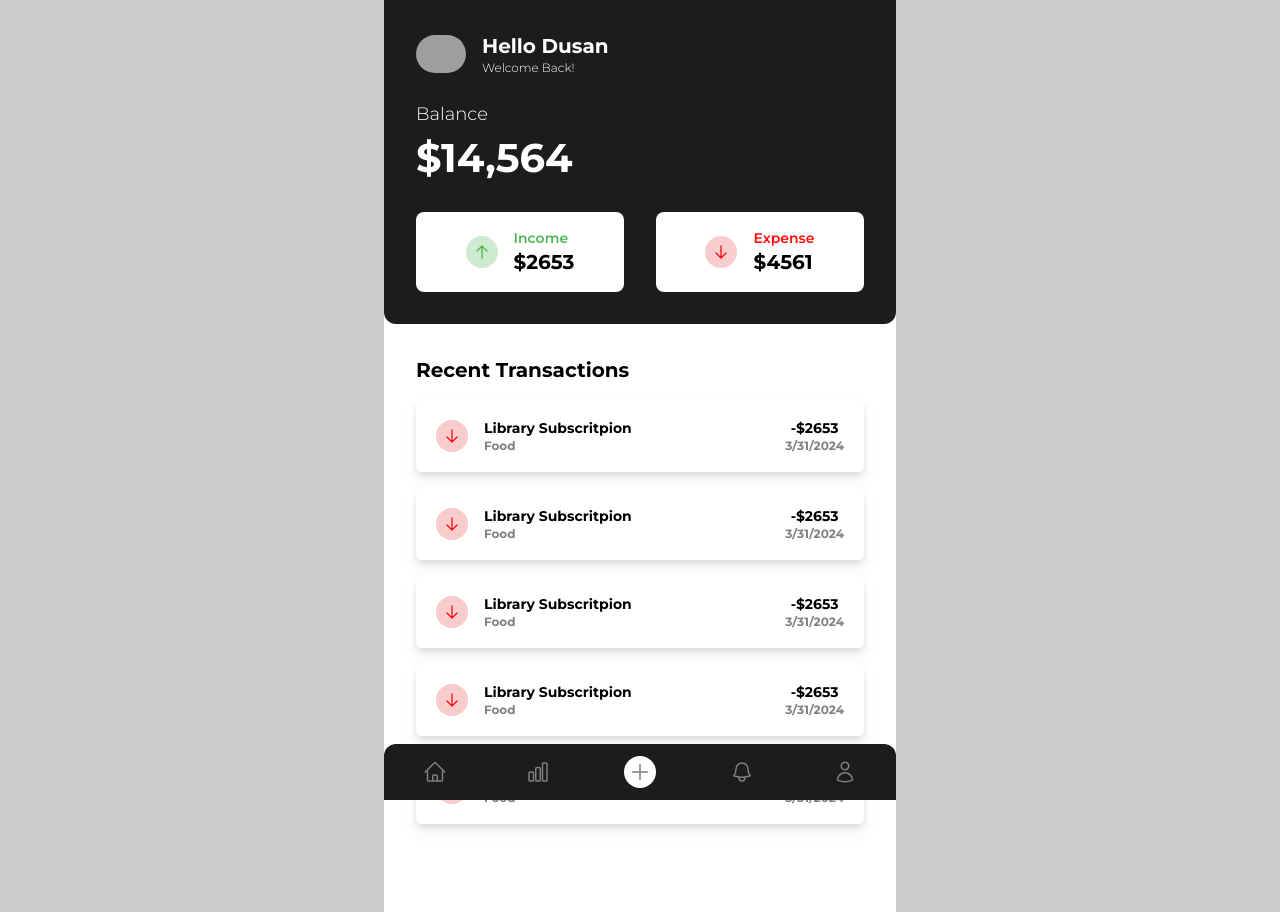
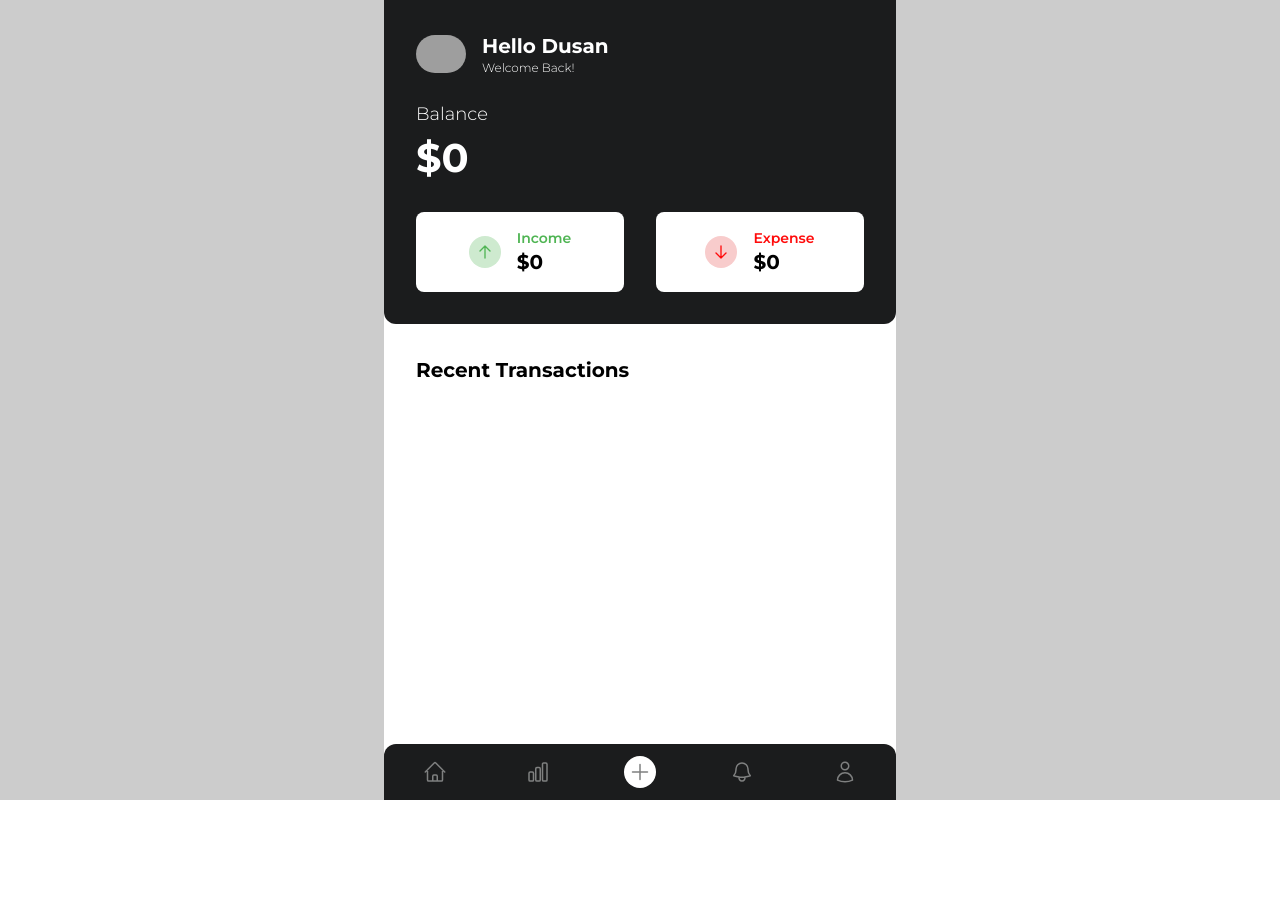
Before and after one commit to stankovic-dusan-fe/vue-budget-tracker, a Vue app: page / in a window 1280 px wide. After the commit the page ends 800 px from the top, so only its background shows below. Built offline with nearby package versions, Linux system fonts and the light colour scheme; grey boxes are pictures that could not be loaded.

Commit message:
Finished add record functionality, added store and actions

```diff
--- a/package.json
+++ b/package.json
@@ -10,6 +10,7 @@
   },
   "dependencies": {
     "@heroicons/vue": "^2.1.3",
+    "pinia": "^2.1.7",
     "vue": "^3.4.21",
     "vue-router": "^4.3.0"
   },
--- a/src/components/ExpenseRecord.vue
+++ b/src/components/ExpenseRecord.vue
@@ -1,7 +1,17 @@
 <template>
-  <BaseForm />
+  <BaseForm @send-transaction="addTransaction"> </BaseForm>
 </template>
 
 <script setup>
 import BaseForm from "@/components/ui/BaseForm.vue";
+
+import { useTransactionStore } from "@/stores/storeTransactions.js";
+
+const storeTransactions = useTransactionStore();
+
+function addTransaction(transaction) {
+  storeTransactions.addTransaction(transaction, "expense");
+  storeTransactions.totalExpense += transaction.amount;
+  storeTransactions.totalBalance -= transaction.amount;
+}
 </script>
--- a/src/components/IncomeRecord.vue
+++ b/src/components/IncomeRecord.vue
@@ -1,7 +1,17 @@
 <template>
-  <BaseForm />
+  <BaseForm @send-transaction="addTransaction"> </BaseForm>
 </template>
 
 <script setup>
 import BaseForm from "@/components/ui/BaseForm.vue";
+
+import { useTransactionStore } from "@/stores/storeTransactions.js";
+
+const storeTransactions = useTransactionStore();
+
+function addTransaction(transaction) {
+  storeTransactions.addTransaction(transaction, "income");
+  storeTransactions.totalIncome += transaction.amount;
+  storeTransactions.totalBalance += transaction.amount;
+}
 </script>
--- a/src/components/TransactionCard.vue
+++ b/src/components/TransactionCard.vue
@@ -1,21 +1,27 @@
 <template>
   <div class="bg-white drop-shadow-lg rounded-md flex px-5 py-2">
     <div class="w-full flex items-center gap-4">
-      <div class="w-8 h-8 rounded-full bg-[#CEEACF] flex justify-center items-center hidden">
+      <div
+        v-if="type === 'income'"
+        class="w-8 h-8 rounded-full bg-[#CEEACF] flex justify-center items-center"
+      >
         <ArrowUpIcon class="h-4 w-4 text-[#50B554] stroke-2" />
       </div>
-      <div class="w-8 h-8 rounded-full bg-[#F8CCCC] flex justify-center items-center">
+      <div
+        v-else
+        class="w-8 h-8 rounded-full bg-[#F8CCCC] flex justify-center items-center"
+      >
         <ArrowDownIcon class="h-4 w-4 text-[#FF0B0B] stroke-2" />
       </div>
       <div class="flex flex-col justify-center">
-        <h4 class="text-nowrap">Library Subscritpion</h4>
-        <span>Food</span>
+        <h4 class="text-nowrap">{{ notes }}</h4>
+        <span>{{ category }}</span>
       </div>
     </div>
     <div class="w-full h-14 flex justify-end">
       <div class="flex flex-col justify-center items-center">
-        <h4>-$2653</h4>
-        <span>3/31/2024</span>
+        <h4>${{ type === "income" ? amount : `-${amount}` }}</h4>
+        <span>{{ date }}</span>
       </div>
     </div>
   </div>
@@ -23,4 +29,12 @@
 
 <script setup>
 import { ArrowUpIcon, ArrowDownIcon } from "@heroicons/vue/24/outline";
+
+const props = defineProps({
+  type: String,
+  amount: Number,
+  date: String,
+  category: String,
+  notes: String,
+});
 </script>
--- a/src/components/ui/BaseForm.vue
+++ b/src/components/ui/BaseForm.vue
@@ -4,8 +4,9 @@
       <div class="flex flex-col gap-2">
         <h4>Amount</h4>
         <input
+          v-model="transaction.amount"
           class="h-full text-sm bg-transparent border-2 border-[#EEEEEE] rounded-xl p-4"
-          type="text"
+          type="number"
           placeholder="Enter Amount"
         />
       </div>
@@ -14,20 +15,35 @@
         <div class="h-full text-sm bg-transparent border-2 border-[#EEEEEE] rounded-xl py-4 px-3">
           <select
             class="w-full text-[#A0A8B3] text-sm font-normal bg-transparent outline-none"
-            type="text"
-            placeholder="Select Category"
+            v-model="transaction.category"
           >
             <option
               disabled
               selected
+              value=""
             >
               Select Category
             </option>
-            <option value="volvo">Food</option>
-            <option value="saab">Book</option>
-            <option value="opel">Subscritpion</option>
-            <option value="audi">Grocery</option>
+            <option value="Salary">Salary</option>
+            <option value="Side">Side Income</option>
+            <option value="Investment">Investment Income</option>
+            <option value="Rent">Rent</option>
+            <option value="Utilities">Utilities</option>
+            <option value="Groceries">Groceries</option>
+            <option value="Entertainment">Entertainment</option>
+            <option value="Other">Other</option>
           </select>
+        </div>
+        <div
+          v-if="transaction.category === 'other'"
+          class="flex flex-col gap-2"
+        >
+          <input
+            v-model="transaction.other"
+            class="h-full text-sm bg-transparent border-2 border-[#EEEEEE] rounded-xl p-4"
+            type="text"
+            placeholder="Enter Category"
+          />
         </div>
       </div>
       <div class="flex flex-col gap-2">
@@ -36,6 +52,7 @@
           <input
             class="w-full bg-transparent outline-none"
             type="date"
+            v-model="transaction.date"
             placeholder="Select Date"
           />
         </div>
@@ -43,14 +60,34 @@
       <div class="flex flex-col gap-2">
         <h4>Notes</h4>
         <input
+          v-model="transaction.notes"
           class="h-full text-sm bg-transparent border-2 border-[#EEEEEE] rounded-xl p-4"
           type="text"
           placeholder="Enter Notes"
         />
       </div>
       <div class="flex flex-col gap-2">
-        <button class="text-sm text-white border-2 bg-[#1B1C1D] border-[#EEEEEE] rounded-xl p-4">Add Record</button>
+        <!-- <slot></slot> -->
+        <button
+          @click.prevent="$emit('send-transaction', transaction)"
+          class="text-sm text-white border-2 bg-[#1B1C1D] border-[#EEEEEE] rounded-xl p-4"
+        >
+          Add Record
+        </button>
       </div>
     </form>
   </div>
 </template>
+
+<script setup>
+import { ref, reactive } from "vue";
+
+const transaction = reactive({
+  id: "",
+  type: "",
+  amount: 0,
+  date: "",
+  category: "",
+  notes: "",
+});
+</script>
--- a/src/main.js
+++ b/src/main.js
@@ -1,11 +1,15 @@
 import "./assets/style.css";
 
 import { createApp } from "vue";
+import { createPinia } from "pinia";
+
 import App from "./App.vue";
 import router from "./router";
 
+const pinia = createPinia();
 const app = createApp(App);
 
+app.use(pinia);
 app.use(router);
 
 app.mount("#app");
--- /dev/null
+++ b/src/stores/storeTransactions.js
@@ -0,0 +1,25 @@
+import { defineStore } from "pinia";
+
+export const useTransactionStore = defineStore("transactionStore", {
+  state: () => {
+    return {
+      transactions: [],
+      totalBalance: 0,
+      totalIncome: 0,
+      totalExpense: 0,
+    };
+  },
+  actions: {
+    addTransaction(transaction, type) {
+      const newTransaction = {
+        id: self.crypto.randomUUID(),
+        type: type,
+        notes: transaction.notes,
+        amount: transaction.amount,
+        date: transaction.date,
+        category: transaction.category,
+      };
+      this.transactions.push(newTransaction);
+    },
+  },
+});
--- a/src/views/HomeView.vue
+++ b/src/views/HomeView.vue
@@ -16,7 +16,7 @@
           </div>
           <div class="w-full text-white">
             <p>Balance</p>
-            <h1>$14,564</h1>
+            <h1>${{ totalBalance }}</h1>
           </div>
           <div class="grid grid-cols-2 gap-8">
             <div class="py-4 bg-white rounded-lg flex justify-center items-center gap-4">
@@ -25,7 +25,7 @@
               </div>
               <div class="flex flex-col">
                 <p class="text-[#50B554] text-sm font-semibold">Income</p>
-                <h3>$2653</h3>
+                <h3>${{ totalIncome }}</h3>
               </div>
             </div>
             <div class="py-4 bg-white rounded-lg flex justify-center items-center gap-4">
@@ -34,7 +34,7 @@
               </div>
               <div class="flex flex-col">
                 <p class="text-[#FF0B0B] text-sm font-semibold">Expense</p>
-                <h3>$4561</h3>
+                <h3>${{ totalExpense }}</h3>
               </div>
             </div>
           </div>
@@ -45,9 +45,15 @@
       <h3>Recent Transactions</h3>
       <div
         class="w-full h-auto"
-        v-for="i in 5"
+        v-for="transaction in transactions.slice(0, 5)"
       >
-        <TransactionCard />
+        <TransactionCard
+          :type="transaction.type"
+          :notes="transaction.notes"
+          :category="transaction.category"
+          :amount="transaction.amount"
+          :date="transaction.date"
+        />
       </div>
     </template>
   </PageLayout>
@@ -58,4 +64,14 @@ import { ArrowUpIcon, ArrowDownIcon } from "@heroicons/vue/24/outline";
 
 import PageLayout from "@/components/layout/PageLayout.vue";
 import TransactionCard from "@/components/TransactionCard.vue";
+
+import { useTransactionStore } from "@/stores/storeTransactions.js";
+
+const storeTransactions = useTransactionStore();
+
+const transactions = storeTransactions.transactions;
+
+const totalBalance = storeTransactions.totalBalance.toLocaleString();
+const totalIncome = storeTransactions.totalIncome;
+const totalExpense = storeTransactions.totalExpense;
 </script>
--- a/src/views/TransactionView.vue
+++ b/src/views/TransactionView.vue
@@ -16,9 +16,15 @@
       <h3>All Transactions</h3>
       <div
         class="w-full h-auto"
-        v-for="i in 10"
+        v-for="transaction in transactions"
       >
-        <TransactionCard />
+        <TransactionCard
+          :type="transaction.type"
+          :notes="transaction.notes"
+          :category="transaction.category"
+          :amount="transaction.amount"
+          :date="transaction.date"
+        />
       </div>
     </template>
   </PageLayout>
@@ -29,4 +35,10 @@ import BaseBackBtn from "@/components/ui/BaseBackBtn.vue";
 
 import PageLayout from "@/components/layout/PageLayout.vue";
 import TransactionCard from "@/components/TransactionCard.vue";
+
+import { useTransactionStore } from "@/stores/storeTransactions.js";
+
+const storeTransactions = useTransactionStore();
+
+const transactions = storeTransactions.transactions;
 </script>
```
Also changed, not shown: 1 other file (tests, documents, lock files or other folders).
